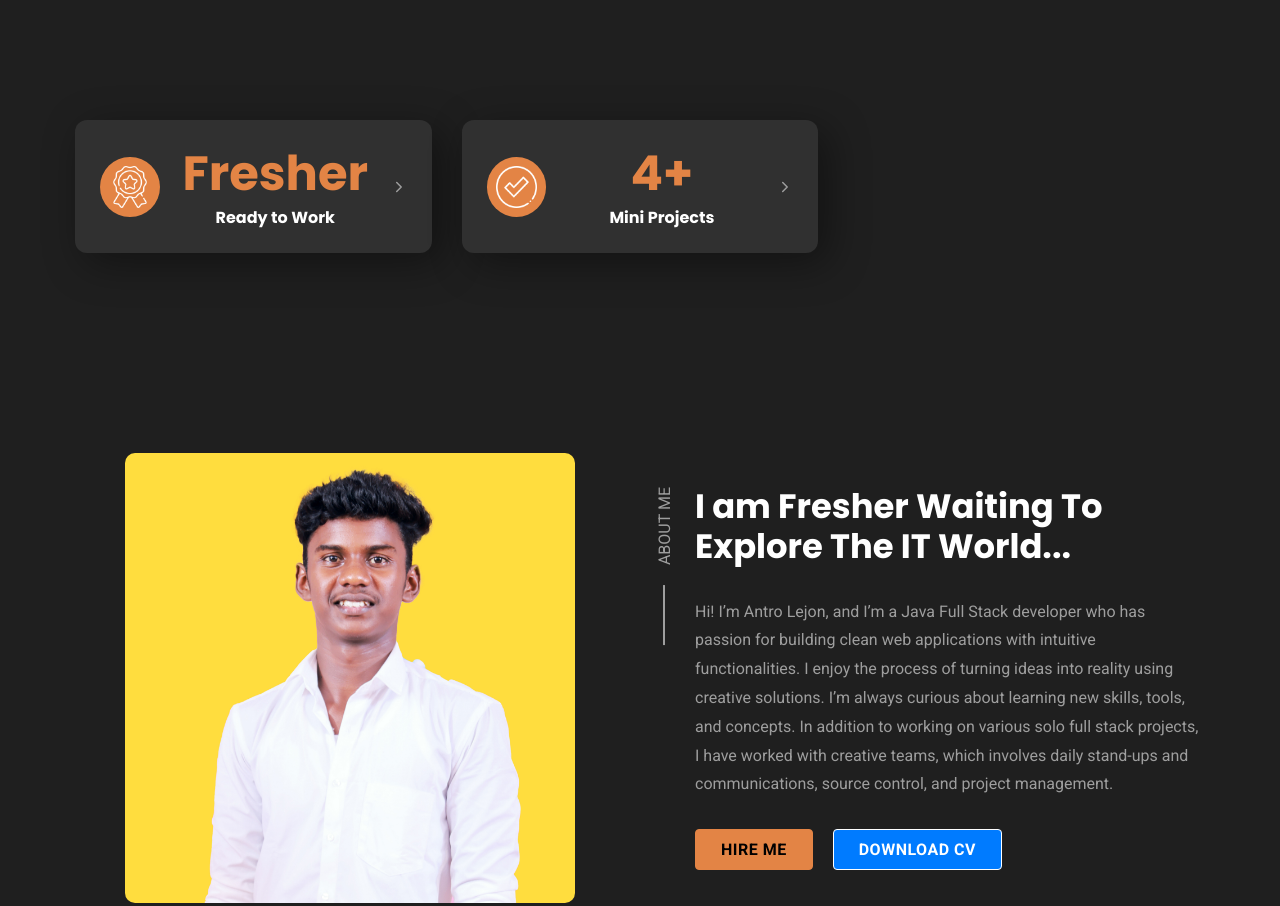
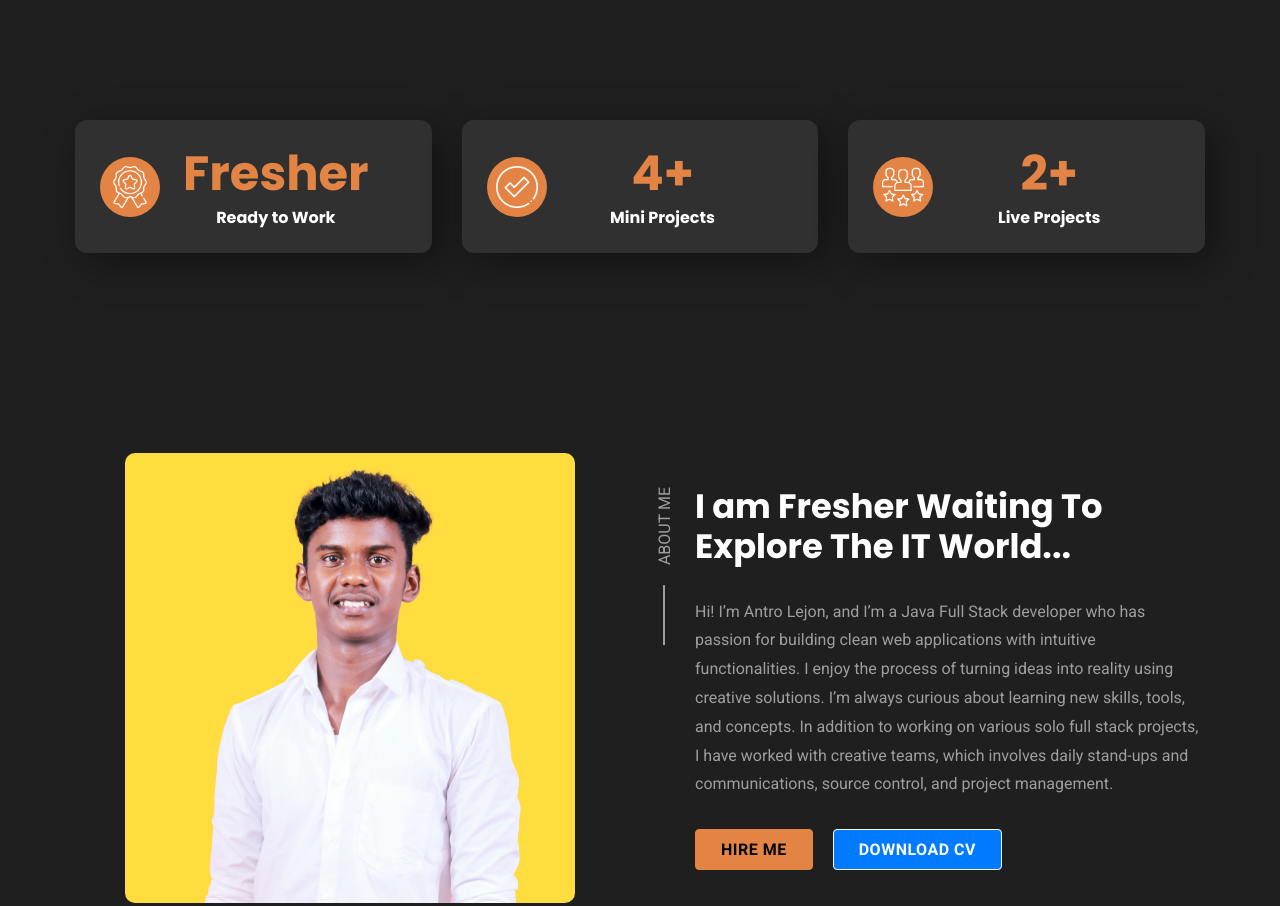
Before and after one commit to LEJOGOKU/Personal-Portfolio, a plain HTML site: page Antro Personal Portfolio/index.html in a window 1280 px wide. Shown: the part 880-1786 px from the top of the page. Drawn offline with nearby package versions, Linux system fonts and the light colour scheme; a web font is replaced by a local one.

Commit message:
Add files via upload

```diff
--- a/Antro Personal Portfolio/index.html
+++ b/Antro Personal Portfolio/index.html
@@ -163,7 +163,7 @@
       <ul class="stats-list">
 
         <li>
-          <a href="#" class="stats-card">
+          <div class="stats-card">
 
             <div class="card-icon">
               <img src="./assets/images/stats-card_icon-1.png" alt="Badge icon">
@@ -173,13 +173,13 @@
               Fresher <strong>Ready to Work</strong>
             </h2>
 
-            <ion-icon name="chevron-forward-outline"></ion-icon>
+            <!-- <ion-icon name="chevron-forward-outline"></ion-icon> -->
 
-          </a>
+          </div>
         </li>
 
         <li>
-          <a href="#" class="stats-card">
+          <div class="stats-card">
 
             <div class="card-icon">
               <img src="./assets/images/stats-card_icon-2.png" alt="Checkmark icon">
@@ -189,26 +189,26 @@
               4+ <strong>Mini Projects</strong>
             </h2>
 
-            <ion-icon name="chevron-forward-outline"></ion-icon>
+            <!-- <ion-icon name="chevron-forward-outline"></ion-icon> -->
 
-          </a>
+          </div>
         </li>
 
-        <!-- <li>
-            <a href="#" class="stats-card">
+         <li>
+            <div class="stats-card">
 
               <div class="card-icon">
                 <img src="./assets/images/stats-card_icon-3.png" alt="Peoples rating icon">
               </div>
 
               <h2 class="h2 card-title">
-                95+ <strong>Happy Clients</strong>
+                2+ <strong>Live Projects</strong>
               </h2>
 
-              <ion-icon name="chevron-forward-outline"></ion-icon>
+              <!-- <ion-icon name="chevron-forward-outline"></ion-icon> -->
 
-            </a>
-          </li> -->
+            </div>
+          </li>
 
       </ul>
     </section>
@@ -719,7 +719,7 @@
               <h3 class="h4 contact-item-title">Address:</h3>
 
               <address class="contact-info">
-               Cheanni,TamilNadu
+                chennai,TamilNadu
               </address>
             </div>
 
```
